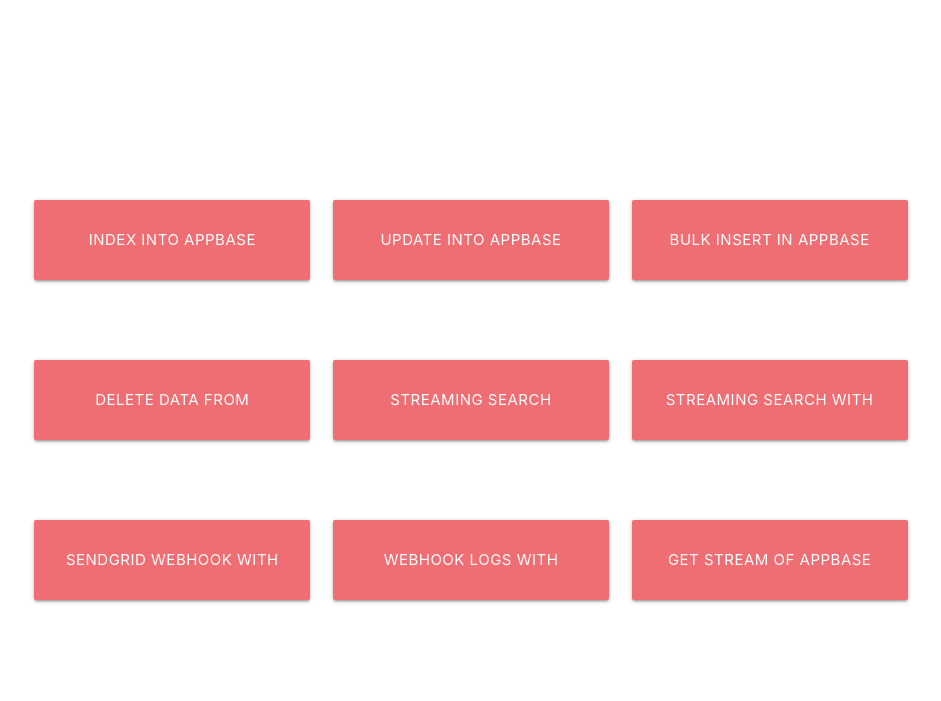
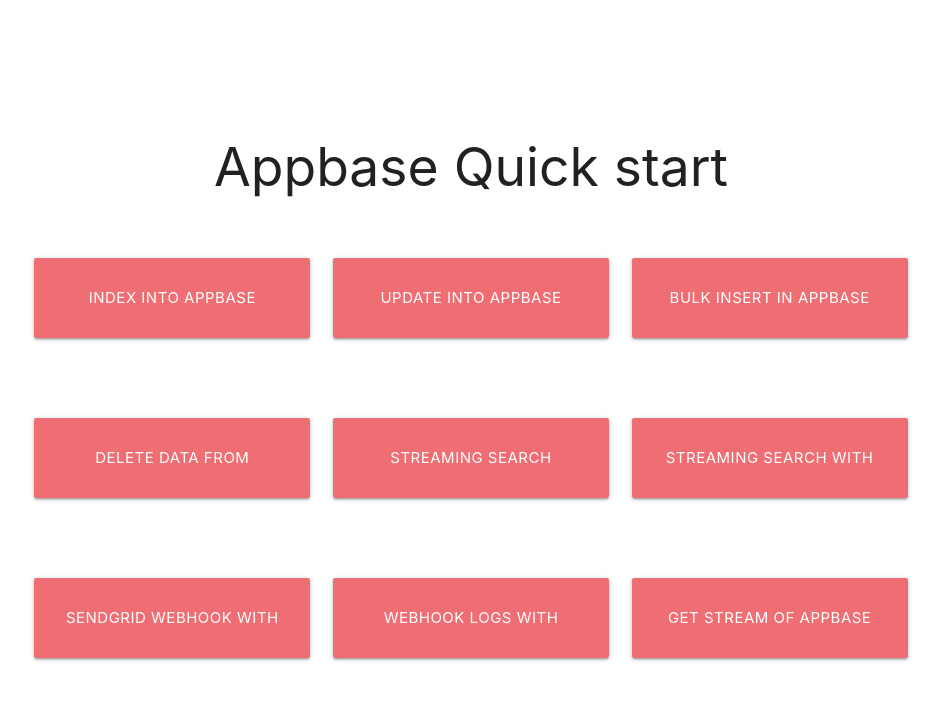
Before and after one commit to awesome-reactivesearch/getting-started-appbase, a plain HTML site: page index.html in a window 1280 px wide. Shown: the whole page, without its empty margins (169-1110 px from the left). Drawn offline with nearby package versions, Linux system fonts and the light colour scheme.

Commit message:
Add quick start heading

```diff
--- a/index.html
+++ b/index.html
@@ -35,6 +35,7 @@
 <body>
   <div class="container container-table">
     <div class="row vertical-center-row">
+    <h2 class="center">Appbase Quick start</h2>
       <div class="col s12 m6 l4">
         <a class="waves-effect waves-light btn-large " href="https://jsfiddle.net/yashshah/w0y124pk/">Index into Appbase</a>
       </div>
```
